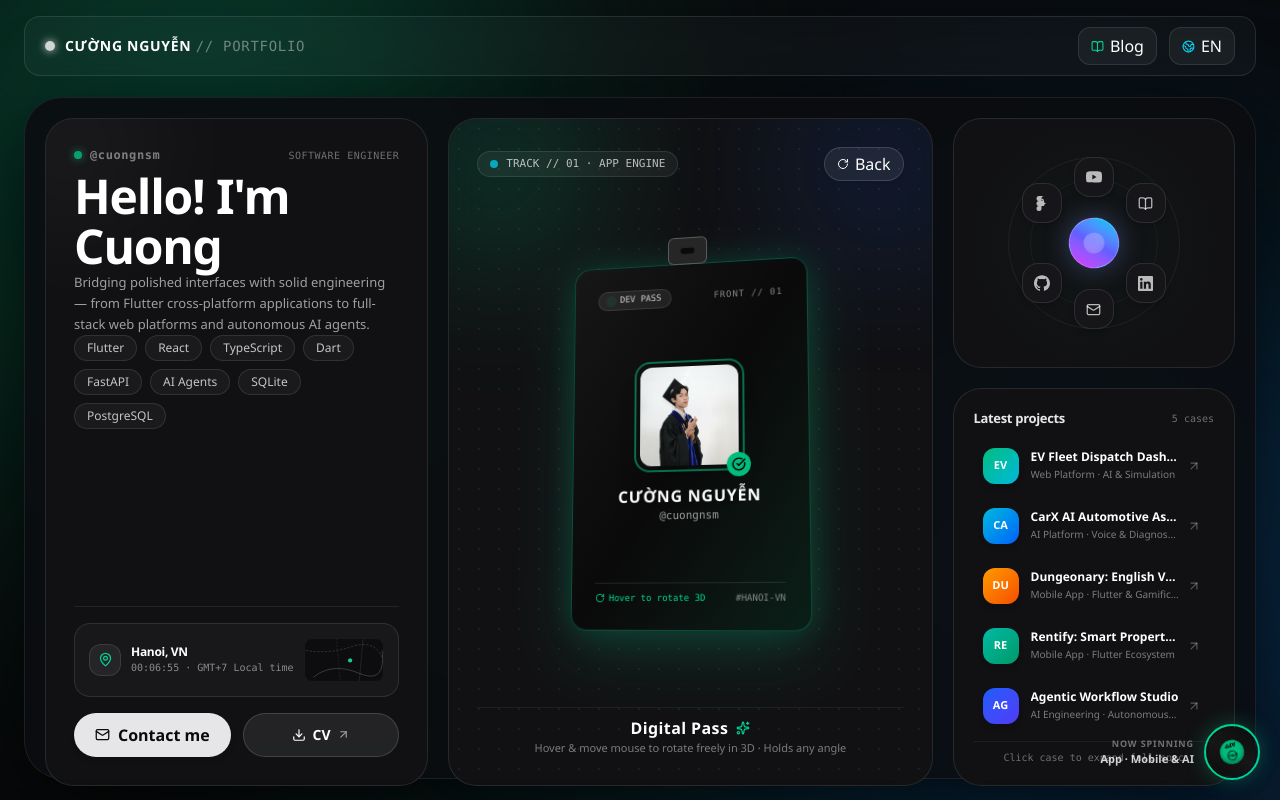
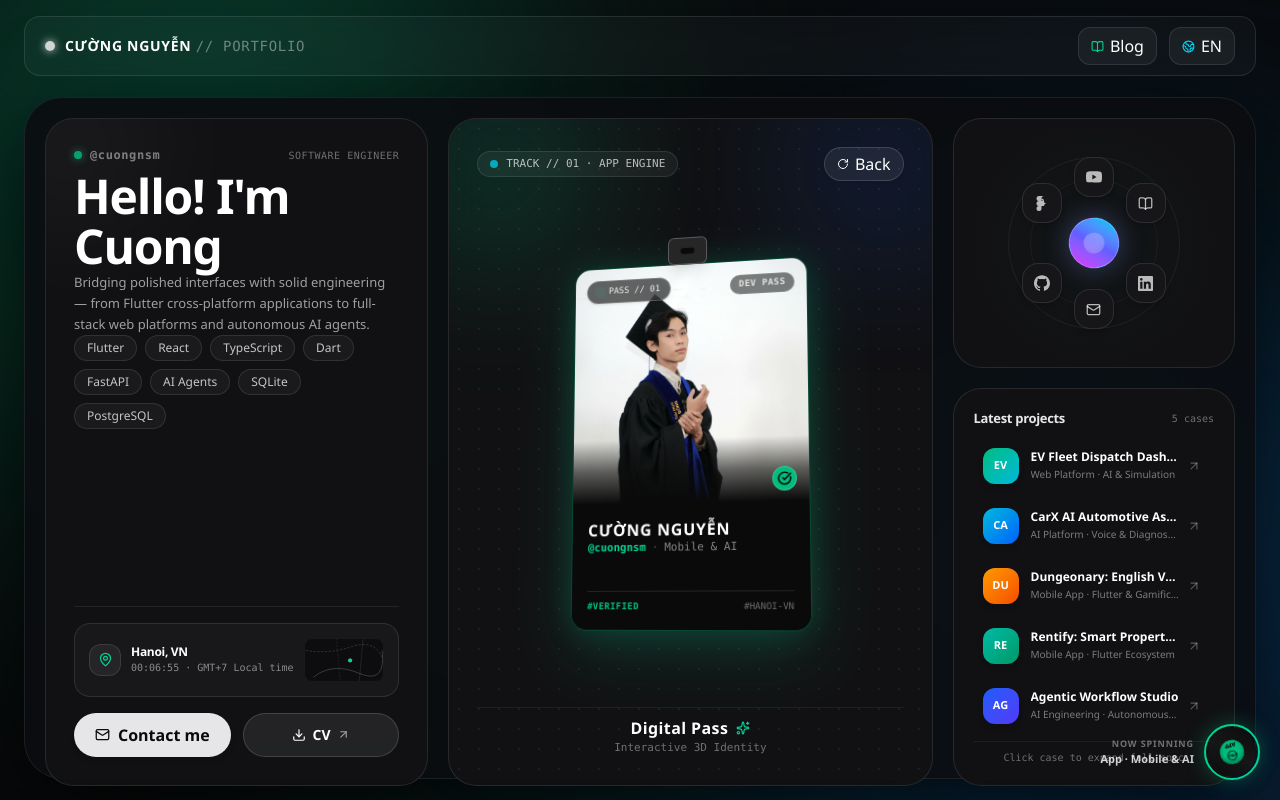
Before and after one commit to ScrotJame/MyPortfolio, a React (Vite) app: page / in a window 1280 px wide. Built offline with nearby package versions, Linux system fonts and the light colour scheme.

Commit message:
feat(hero3d): expand avatar to top 2/3 of pass and remove instruction labels

```diff
--- a/src/components/bento/Hero3DCard.tsx
+++ b/src/components/bento/Hero3DCard.tsx
@@ -161,7 +161,7 @@ export function Hero3DCard({ track, locale, splineSceneUrl }: Hero3DCardProps) {
       {/* Center 3D Digital Pass Container */}
       <div className="relative flex-1 flex items-center justify-center my-4 min-h-[320px]">
         {splineSceneUrl && !splineFailed ? (
-          <Suspense fallback={<TwoSidedDigitalPass rotate={rotate} isHovered={isHovered} isApp={isApp} locale={locale} />}>
+          <Suspense fallback={<TwoSidedDigitalPass rotate={rotate} isHovered={isHovered} isApp={isApp} />}>
             <div className="w-full h-full absolute inset-0">
               <Spline
                 scene={splineSceneUrl}
@@ -174,21 +174,18 @@ export function Hero3DCard({ track, locale, splineSceneUrl }: Hero3DCardProps) {
             rotate={rotate}
             isHovered={isHovered}
             isApp={isApp}
-            locale={locale}
           />
         )}
       </div>
 
-      {/* Bottom Status & Instructions */}
+      {/* Bottom Status & Clean Tagline (removed 'rê chuột để xoay') */}
       <div className="flex flex-col items-center text-center z-10 pt-2 border-t border-white/[0.06]">
         <h2 className="text-sm sm:text-base font-bold text-white tracking-wide flex items-center gap-2">
           <span>Digital Pass</span>
           <Sparkles size={14} className={isApp ? 'text-emerald-400' : 'text-purple-400'} />
         </h2>
-        <p className="text-[11px] text-white/45 font-medium mt-0.5">
-          {locale === 'en'
-            ? 'Hover & move mouse to rotate freely in 3D · Holds any angle'
-            : 'Rê chuột để xoay 3D tự do mọi góc nhìn · Giữ nguyên tư thế'}
+        <p className="text-[11px] text-white/40 font-mono mt-0.5">
+          {locale === 'en' ? 'Interactive 3D Identity' : 'Nhận diện 3D tương tác'}
         </p>
       </div>
     </article>
@@ -199,14 +196,12 @@ interface TwoSidedDigitalPassProps {
   rotate: { x: number; y: number }
   isHovered: boolean
   isApp: boolean
-  locale: 'en' | 'vi'
 }
 
 function TwoSidedDigitalPass({
   rotate,
   isHovered,
-  isApp,
-  locale
+  isApp
 }: TwoSidedDigitalPassProps) {
   const avatarSrc = `${import.meta.env.BASE_URL}images/avatar.jpg`
 
@@ -239,13 +234,13 @@ function TwoSidedDigitalPass({
       />
 
       {/* =========================================================================
-          FACE 1: FRONT (MẶT TRƯỚC - AVATAR & PERSONAL IDENTIFIER)
+          FACE 1: FRONT (MẶT TRƯỚC - AVATAR CHIẾM 2/3 PHÍA TRÊN & ĐỊNH DANH)
       ========================================================================= */}
       <div
-        className={`absolute inset-0 w-full h-full rounded-2xl p-5 sm:p-6 flex flex-col justify-between overflow-hidden backdrop-blur-2xl border transition-colors duration-300 shadow-2xl ${
+        className={`absolute inset-0 w-full h-full rounded-2xl flex flex-col justify-between overflow-hidden backdrop-blur-2xl border transition-colors duration-300 shadow-2xl ${
           isApp
-            ? 'bg-gradient-to-br from-neutral-900/98 via-neutral-950/98 to-[#091f17]/95 border-emerald-500/35 shadow-[0_20px_60px_rgba(16,185,129,0.2)]'
-            : 'bg-gradient-to-br from-neutral-900/98 via-neutral-950/98 to-[#1e0e2e]/95 border-purple-500/35 shadow-[0_20px_60px_rgba(168,85,247,0.2)]'
+            ? 'bg-neutral-950 border-emerald-500/35 shadow-[0_20px_60px_rgba(16,185,129,0.2)]'
+            : 'bg-neutral-950 border-purple-500/35 shadow-[0_20px_60px_rgba(168,85,247,0.2)]'
         }`}
         style={{
           backfaceVisibility: 'hidden',
@@ -255,7 +250,7 @@ function TwoSidedDigitalPass({
       >
         {/* Holographic Specular Sheen Reflection moving with rotation */}
         <div
-          className="absolute inset-0 pointer-events-none opacity-40 transition-opacity duration-300"
+          className="absolute inset-0 pointer-events-none opacity-40 transition-opacity duration-300 z-20"
           style={{
             background: isHovered
               ? `linear-gradient(${105 + rotate.y * 1.5}deg, transparent 20%, rgba(255, 255, 255, 0.22) 50%, transparent 80%)`
@@ -263,37 +258,34 @@ function TwoSidedDigitalPass({
           }}
         />
 
-        {/* Top Header of Face 1 */}
-        <div className="flex items-center justify-between z-10">
-          <div className="flex items-center gap-1.5 px-2.5 py-0.5 rounded-full bg-white/[0.08] border border-white/10 text-[9px] font-mono text-white/80">
-            <span className={`w-1.5 h-1.5 rounded-full ${isApp ? 'bg-emerald-400' : 'bg-purple-400'} animate-ping`} />
-            <span>DEV PASS</span>
-          </div>
-          <span className="text-[9px] font-mono tracking-widest text-white/50 uppercase">
-            FRONT // 01
-          </span>
-        </div>
-
-        {/* Center of Face 1: Large Avatar with Holographic Frame */}
-        <div className="flex flex-col items-center justify-center my-auto z-10">
-          <div
-            className={`relative w-24 h-24 sm:w-28 sm:h-28 rounded-2xl p-1 border-2 transition-all duration-500 shadow-xl ${
-              isApp
-                ? 'border-emerald-400/50 shadow-[0_0_30px_rgba(16,185,129,0.35)]'
-                : 'border-purple-400/50 shadow-[0_0_30px_rgba(168,85,247,0.35)]'
-            }`}
-          >
+        {/* Top 2/3: Expansive Avatar Photo Section */}
+        <div className="relative w-full h-[66%] overflow-hidden bg-neutral-900">
           <img
             src={avatarSrc}
             alt="Nguyen Sy Manh Cuong"
-              className="w-full h-full object-cover rounded-xl"
+            className="w-full h-full object-cover object-top filter contrast-[1.05]"
             onError={(e) => {
               e.currentTarget.style.display = 'none'
             }}
           />
-            {/* Verified badge icon on avatar */}
+
+          {/* Top Header Tags over photo */}
+          <div className="absolute top-3 inset-x-3 flex items-center justify-between z-10">
+            <div className="flex items-center gap-1.5 px-2.5 py-1 rounded-full bg-black/60 border border-white/20 backdrop-blur-md text-[9px] font-mono text-white/90 shadow-sm">
+              <span className={`w-1.5 h-1.5 rounded-full ${isApp ? 'bg-emerald-400' : 'bg-purple-400'} animate-ping`} />
+              <span>PASS // 01</span>
+            </div>
+            <span className="text-[9px] font-mono font-bold tracking-wider text-white/80 bg-black/50 px-2 py-0.5 rounded-full backdrop-blur-sm border border-white/10 uppercase">
+              DEV PASS
+            </span>
+          </div>
+
+          {/* Bottom gradient fade into lower info section */}
+          <div className="absolute inset-x-0 bottom-0 h-16 bg-gradient-to-t from-neutral-950 via-neutral-950/60 to-transparent pointer-events-none" />
+
+          {/* Verified Badge on bottom-right of photo */}
           <div
-              className={`absolute -bottom-2 -right-2 w-6 h-6 rounded-full flex items-center justify-center shadow-md ${
+            className={`absolute bottom-2.5 right-3 w-6 h-6 rounded-full flex items-center justify-center shadow-lg border border-white/20 z-10 ${
               isApp ? 'bg-emerald-500 text-black' : 'bg-purple-500 text-white'
             }`}
           >
@@ -301,23 +293,26 @@ function TwoSidedDigitalPass({
           </div>
         </div>
 
-          <div className="mt-3 text-center">
-            <h3 className="text-sm sm:text-base font-black tracking-wider text-white uppercase">
+        {/* Bottom 1/3: Identity & Role Specs */}
+        <div className="h-[34%] p-3.5 sm:p-4 flex flex-col justify-between bg-neutral-950 relative z-10">
+          <div>
+            <h3 className="text-sm sm:text-base font-black tracking-wider text-white uppercase leading-tight">
               CƯỜNG NGUYỄN
             </h3>
-            <p className="text-[11px] font-mono text-white/60">
+            <p className="text-[11px] font-mono text-white/60 mt-0.5 flex items-center gap-1.5">
+              <span className={isApp ? 'text-emerald-400 font-semibold' : 'text-purple-400 font-semibold'}>
                 @cuongnsm
+              </span>
+              <span className="text-white/30">·</span>
+              <span className="text-white/50">{isApp ? 'Mobile & AI' : 'Game & 3D'}</span>
             </p>
           </div>
+
+          {/* Bottom Metas (Clean, no 'rê chuột để xoay') */}
+          <div className="pt-2 border-t border-white/10 flex items-center justify-between text-[9px] font-mono text-white/50">
+            <span className="font-semibold text-emerald-400/90 tracking-wider">#VERIFIED</span>
+            <span className="text-white/40">#HANOI-VN</span>
           </div>
-
-        {/* Bottom of Face 1: Hint */}
-        <div className="z-10 pt-2 border-t border-white/10 flex items-center justify-between text-[9px] font-mono text-white/50">
-          <span className="flex items-center gap-1 text-emerald-400">
-            <RotateCw size={10} />
-            {locale === 'en' ? 'Hover to rotate 3D' : 'Rê chuột xoay 3D'}
-          </span>
-          <span>#HANOI-VN</span>
         </div>
       </div>
 
```
Also changed, not shown: 1 other file (tests, documents, lock files or other folders). Lines whose indentation alone changed are shown as unchanged.
